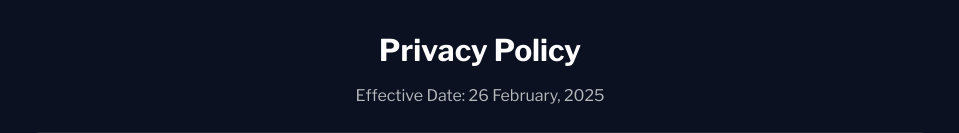
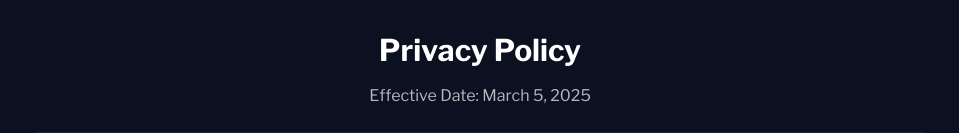
Before and after one commit to ZachYudenfriend/auraaiapp, a Next.js app: page /privacy in a window 1280 px wide. Shown: the top 133 px of the page, without its empty margins (160-1119 px from the left). Built offline with nearby package versions, Linux system fonts and the light colour scheme.

Commit message:
Update privacy policy effective date to March 5, 2025

```diff
--- a/app/privacy/page.tsx
+++ b/app/privacy/page.tsx
@@ -5,7 +5,7 @@ export default function PrivacyPolicy() {
     <div className="min-h-screen bg-[#0B1120] text-white py-8 px-4 sm:px-6 lg:px-8 flex flex-col items-center">
       <div className="w-full max-w-4xl mx-auto">
         <h1 className="text-3xl font-bold mb-4 text-center">Privacy Policy</h1>
-        <p className="text-white/70 mb-6 text-center">Effective Date: 26 February, 2025</p>
+        <p className="text-white/70 mb-6 text-center">Effective Date: March 5, 2025</p>
       </div>
 
       {/* Scrollable container */}
```
